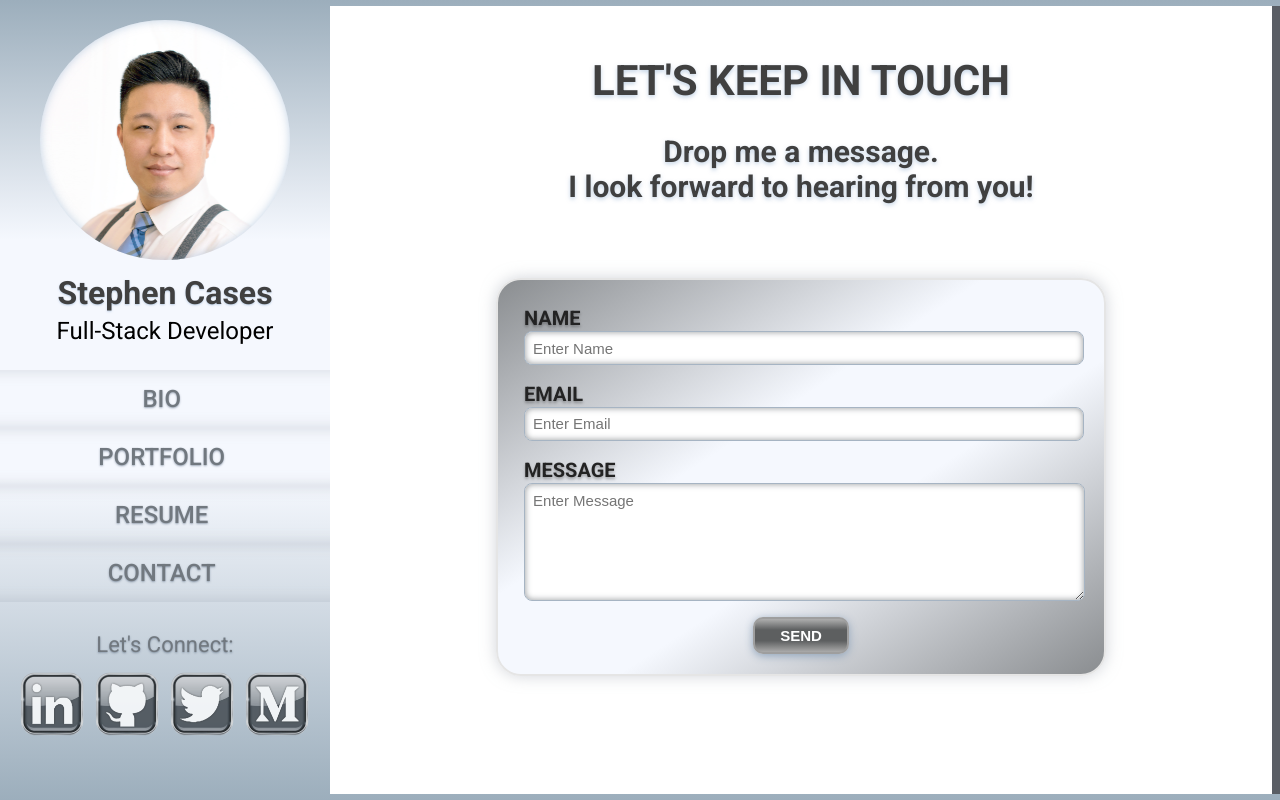
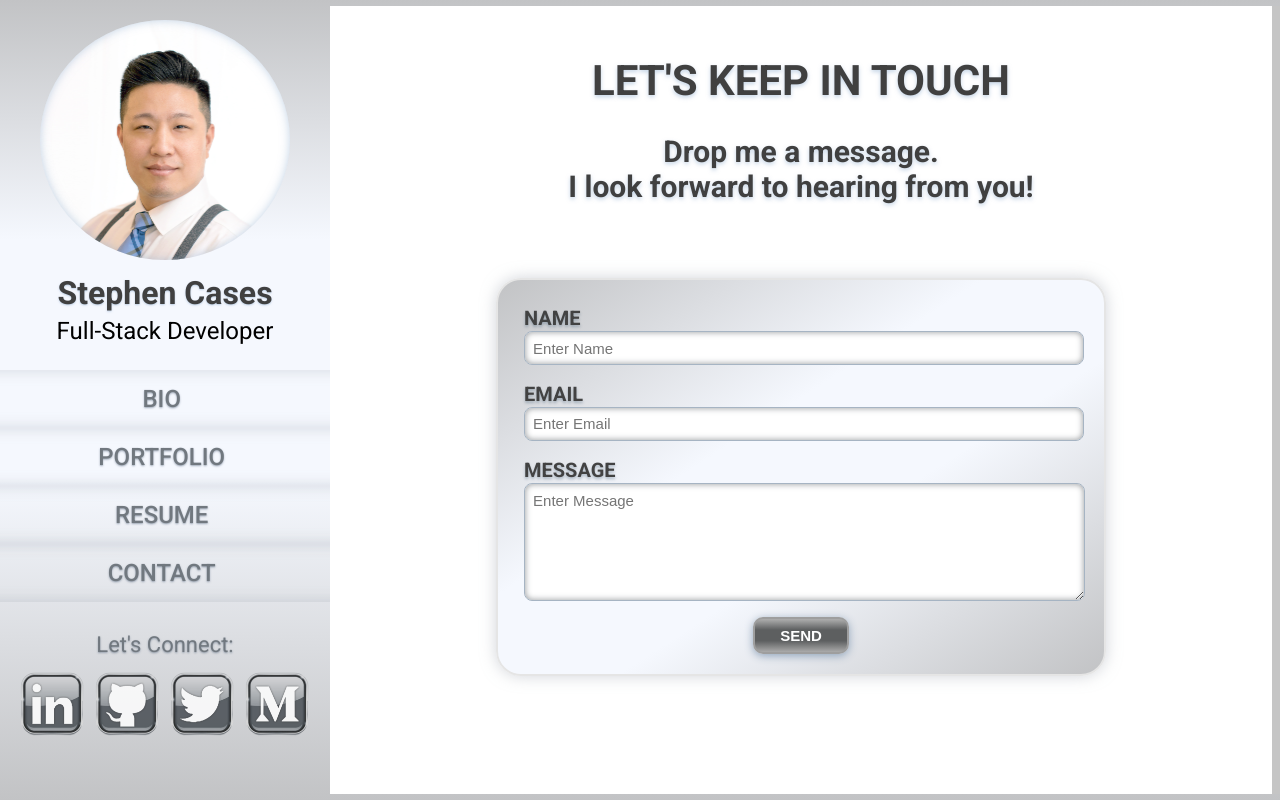
Before and after one commit to builtforsomethingbigger/stephencases.com, a React (Create React App) app: page /contact in a window 1280 px wide. Built offline with nearby package versions, Linux system fonts and the light colour scheme; no server answers.

Commit message:
Updated Theme

```diff
--- a/src/styles/App.css
+++ b/src/styles/App.css
@@ -30,10 +30,10 @@ body{
   max-width: 1500px;
   background: linear-gradient(
     to bottom,
-    rgb(156, 174, 188) 0%,
+    rgb(194, 195, 197) 0%,
     rgb(245, 248, 254) 30%,
     rgb(245, 248, 254) 60%,
-    rgb(156, 174, 188) 100%
+    rgb(194, 195, 197) 100%
     );
   box-shadow: 0px 0px 100px rgba(98, 109, 120, 0.621);
   z-index: 100;
@@ -70,7 +70,7 @@ body{
   width: 100%;
   height: 98.4vh;
   top: .8vh;
-  border-right: 8px solid rgb(90, 94, 101);
+  border-right: 8px solid rgb(197, 197, 197);
   /* box-shadow: inset 0px 0px 15px rgba(93, 93, 93, 0.5); */
   background-color: white;
   overflow: hidden;
--- a/src/styles/Contact.css
+++ b/src/styles/Contact.css
@@ -27,11 +27,11 @@
     padding: 20px;
     background: linear-gradient(
         to bottom right,
-        rgb(138, 141, 144) 0%,
+        rgb(194, 195, 197) 0%,
         rgb(245, 248, 254) 40%,
         rgb(245, 248, 254) 60%,
-        rgb(138, 141, 144) 100%
-        );
+        rgb(194, 195, 197) 100%
+            );
     border: 2px solid rgb(229, 229, 229);
     border-radius: 25px;
     box-shadow: 0px 0px 15px rgba(165, 172, 181, 0.5);
@@ -73,8 +73,8 @@ input:hover{
 .contact-label{
     line-height: 25px;
     font-weight: bold;
-    color: rgb(35, 35, 35);
-    text-shadow: 0px 2px 3px rgba(0, 0, 0, 0.306);
+    color: rgb(66, 66, 66);
+    text-shadow: 0px 2px 3px rgba(23, 59, 88, 0.306);
 }
 .input-full{
     position: relative;
@@ -107,8 +107,8 @@ input:hover{
     background: linear-gradient(
         to bottom,
         rgb(167, 197, 227) 2%,
-        rgb(106, 142, 183) 33%,
-        rgba(106, 142, 183) 66%,
+        rgb(78, 156, 202) 33%,
+        rgba(78, 156, 202) 66%,
         rgba(167, 197, 227) 100%
         );
     border: 2px solid rgb(179, 220, 254);
@@ -129,8 +129,8 @@ input:hover{
     background-color: white;
     text-align: center;
     font-size: 30px;
-    color: black;
-    text-shadow: 0px 2px 3px rgba(0, 0, 0, 0.306);
+    color: rgb(38, 145, 207);
+    text-shadow: 0px 2px 3px rgba(33, 108, 161, 0.306);
     z-index: 5;
 
     animation-name: thankYouMsg;
--- a/src/styles/Portfolio.css
+++ b/src/styles/Portfolio.css
@@ -95,8 +95,15 @@
     width: 100%;
     height: fit-content;
     text-align: left;
-    background-color: rgb(196, 211, 236);
-    cursor: default;
+    /* background-color: rgb(233, 238, 241); */
+    background: linear-gradient(
+        to bottom right,
+        rgb(194, 195, 197) 0%,
+        rgb(245, 248, 254) 40%,
+        rgb(245, 248, 254) 60%,
+        rgb(194, 195, 197) 100%
+        );
+        cursor: default;
     border-bottom-left-radius: 20px;
     border-bottom-right-radius: 20px;
 
```
